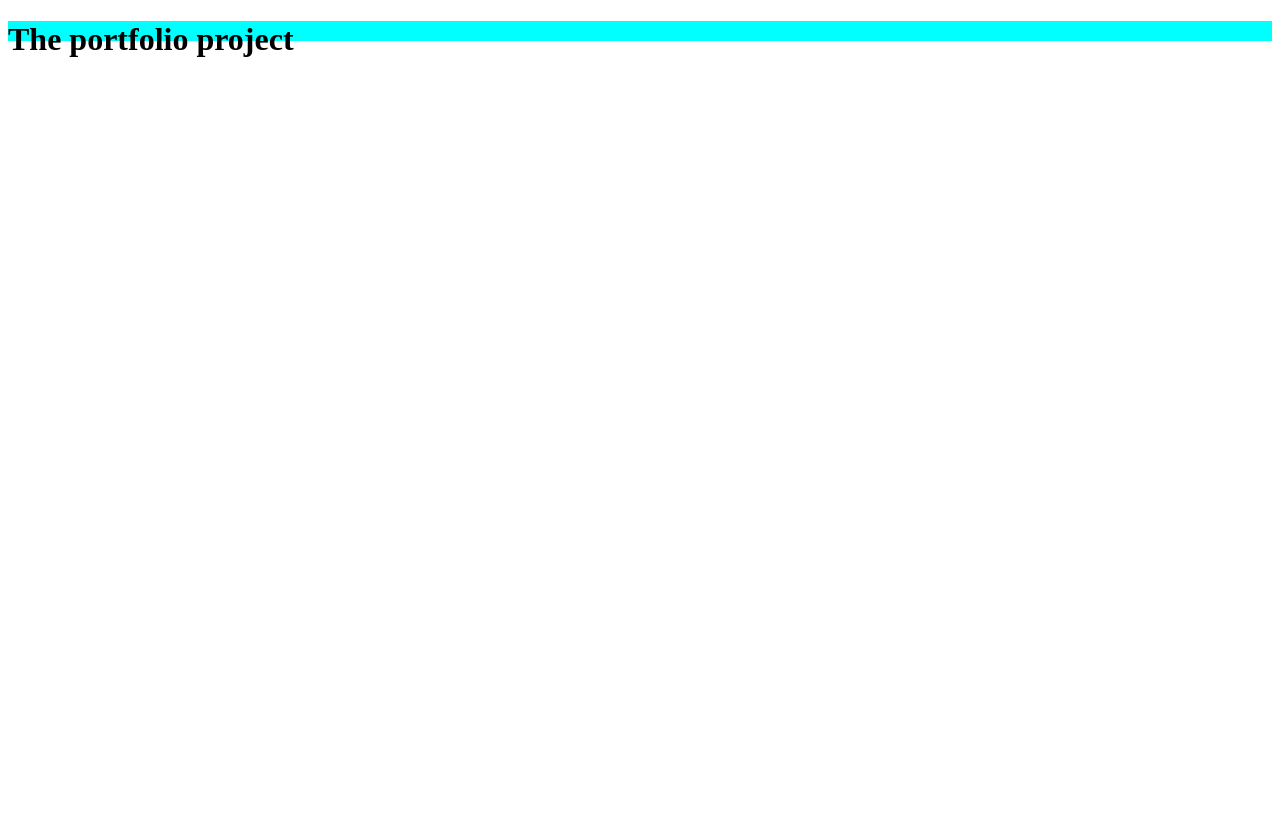
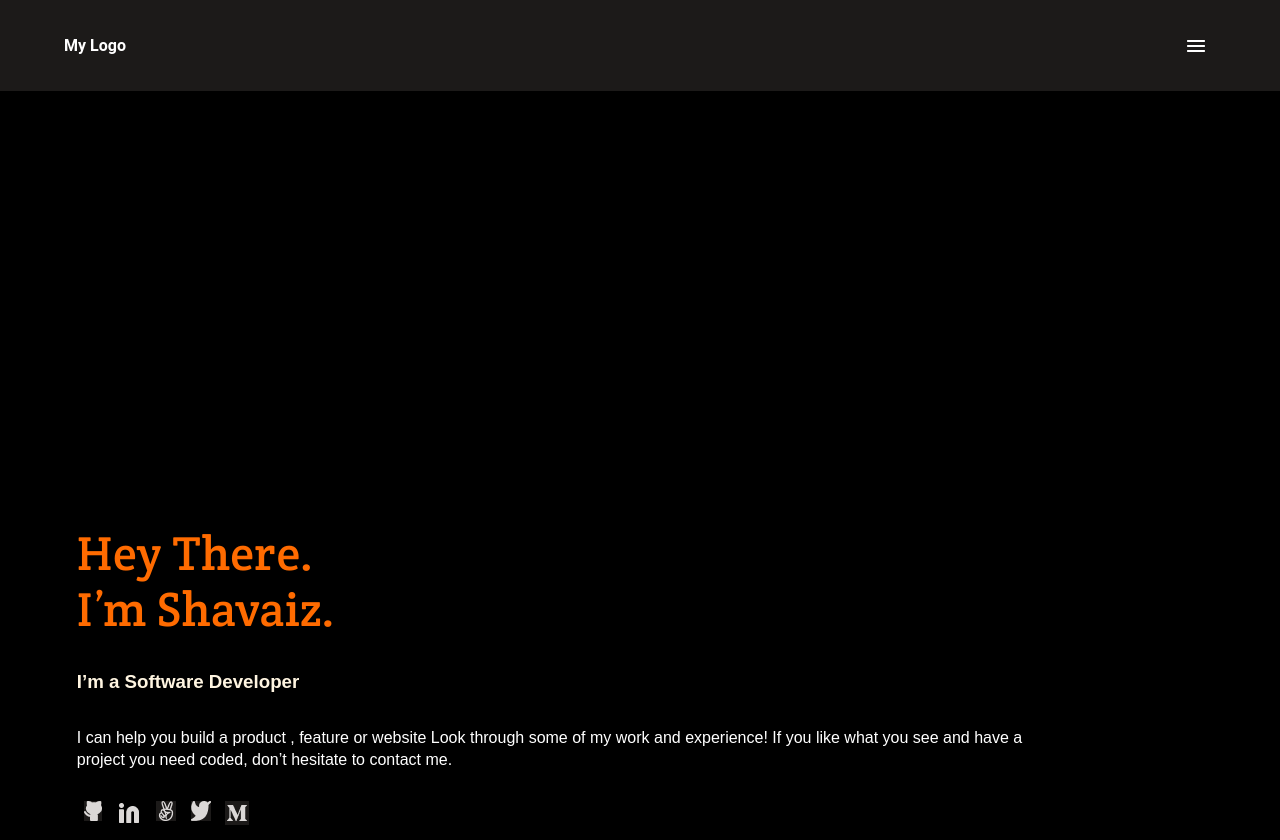
Before and after one commit to emshavaiz/portfolio-pro, a website: page index.html in a window 1280 px wide. Shown: the top 840 px of the page. Before the commit the page ends 800 px from the top, so only its background shows below. Drawn offline with Linux system fonts and the light colour scheme.

Commit message:
added files

```diff
--- a/index.html
+++ b/index.html
@@ -1,12 +1,38 @@
 <!DOCTYPE html>
 <html lang="en">
+
 <head>
     <meta charset="UTF-8">
     <meta name="viewport" content="width=device-width, initial-scale=1.0">
-    <title>Document</title>
+    <title>protfolio</title>
     <link rel="stylesheet" href="style.css">
 </head>
+
 <body>
-   <h1>The portfolio project</h1>
+    <header>
+        <nav>
+            <p>My Logo</p>
+            <img src="image/Enabled.png">
+        </nav>
+    </header>
+    <main>
+        <section class="intro-section">
+            <h1>Hey There. <br> I’m Shavaiz. </h1>
+            <h3>I’m a Software Developer</h3>
+            <p class="primary-text">
+                I can help you build a product , feature or website Look through some of my work and experience! If you
+                like what you see and have a project you need coded,
+                don’t hesitate to contact me.
+            </p>
+            <div class="social-link">
+                <div class="icons"><img src="image/cat.png" alt=""></div>
+                <div class="icons"><img src="image/linkdin.png" alt=""></div>
+                <div class="icons"><img src="image/victory.png" alt=""></div>
+                <div class="icons"><img src="image/Frame.png" alt=""></div>
+                <div class="icons"><img src="image/icon m.png" alt=""></div>
+            </div>
+        </section>
+    </main>
 </body>
+
 </html>
--- a/style.css
+++ b/style.css
@@ -1,4 +1,82 @@
-h1 {
-  background-color: aqua;
-  height: 20px;
+@import url( 'https://fonts.googleapis.com/css2?family=Crete+Round&display=swap');
+
+* {
+  box-sizing: border-box;
+  margin: 0%;
+  padding: 0%;
 }
+
+header {
+  background: #1c1a19;
+}
+
+main {
+  width: 100%;
+  height: 100vh;
+}
+
+nav {
+  display: flex;
+  justify-content: space-between;
+  width: 100%;
+  height: 28%;
+  padding: 2% 5% 2% 5%;
+  align-items: center;
+  color: white;
+}
+
+nav p {
+  font-family: 'Roboto', sans-serif;
+  font-weight: 600;
+}
+
+.intro-section {
+  display: flex;
+  justify-content: flex-start;
+  flex-wrap: wrap;
+  background-image: url(image/img.png);
+  background-repeat: no-repeat;
+  background-color: black;
+  background-position: right bottom;
+  gap: 10%;
+  padding: 34% 6%  48% 6%;
+}
+
+.intro-section h1 {
+  width: 81%;
+  height: 30%;
+  color: #ff6b00;
+  text-align: start;
+  /* stylelint-disable-next-line font-family-no-missing-generic-family-keyword */
+  font-family: 'Crete Round';
+  font-size: 301%;
+  font-style: normal;
+  line-height: 115%;
+  font-weight: 400;
+  letter-spacing: 0.37px;
+}
+
+.intro-section h3 {
+  font-family: sans-serif;
+  color: #fff5e1;
+  padding: 3% 0%;
+}
+
+.primary-text {
+  font-size: 100%;
+  font-family: 'Poppins', sans-serif;
+  font-weight: 400;
+  line-height: 140%;
+  width: 86%;
+  color: #fff;
+}
+
+.social-link {
+  margin-top: 2%;
+  display: flex;
+  align-items: flex-start;
+}
+
+.icons {
+  padding: 7%;
+}
```
Also changed, not shown: image/Enabled.png (added), image/Frame.png (added), image/cat.png (added), image/icon m.png (added), image/img.png (added), image/linkdin.png (added), image/victory.png (added).
